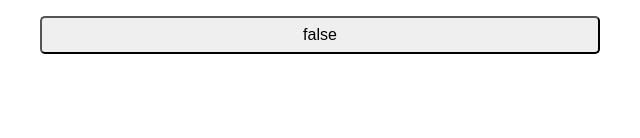
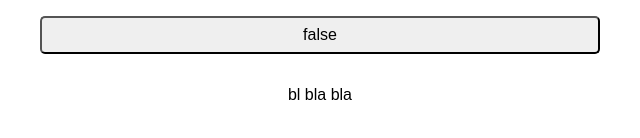
Before and after one commit to giovanyosorio/QuizJS, a plain HTML site: page index.html in a window 1280 px wide. Both pictures are taken after a click on the button "true". Shown: the part 362-500 px from the top of the page, 320-960 px from the left. Drawn offline with Linux system fonts and the light colour scheme.

Commit message:
Explanation Loop Project Exercise

```diff
--- a/index.html
+++ b/index.html
@@ -135,6 +135,11 @@ background-color:rgb(249, 217, 165);
 
 
     // TODO 6A: Use a for loop to add a click event listener to each of the optionButtons
+    for (const button of optionButtons) {
+
+        button.addEventListener("click",event=>{
+            explanation.textContent=fact.explanation
+
             // TODO 6B: Within the event handler function, display the fact's explanation by setting the text of the explanation element
 
 
@@ -147,7 +152,8 @@ background-color:rgb(249, 217, 165);
             // Use a conditional to compare the guess to the fact's answer
             // and add the "correct"/"incorrect" class as appropriate
 
-
+        })
+    }
 
   </script>
 </html>
```
